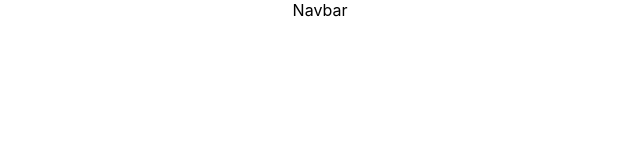
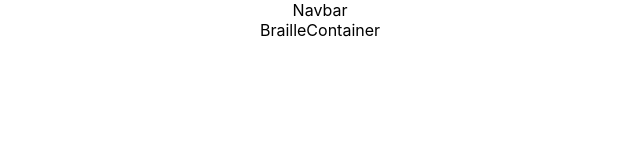
Before and after one commit to bolloland/braille, a React (Create React App) app: page / in a window 1280 px wide. Shown: the top 160 px of the page, without its empty margins (320-960 px from the left). Built offline with nearby package versions, Linux system fonts and the light colour scheme.

Commit message:
adding routes

```diff
--- a/src/App.js
+++ b/src/App.js
@@ -1,11 +1,24 @@
 import './App.css';
+import { useDispatch } from 'react-redux'
+import { useEffect } from 'react'
 import BrailleContainer from './components/BrailleContainer'
+import DotContainer from './components/DotContainer';
 import Navbar from './components/Navbar';
+import { useNavigate, Routes, Route } from 'react-router'
+import Reference from './components/Reference';
+import Encrypt from './components/Encrypt';
+
 
 function App() {
   return (
     <div className="App">
     <Navbar />
+    <Routes>
+      <Route exact path="/" element={<BrailleContainer />} />
+      <Route exact path="/reference" element={<Reference />} />
+      <Route exact path="/encrypt" element={<Encrypt />} />
+      <Route />
+    </Routes>
     </div>
   );
 }
```
